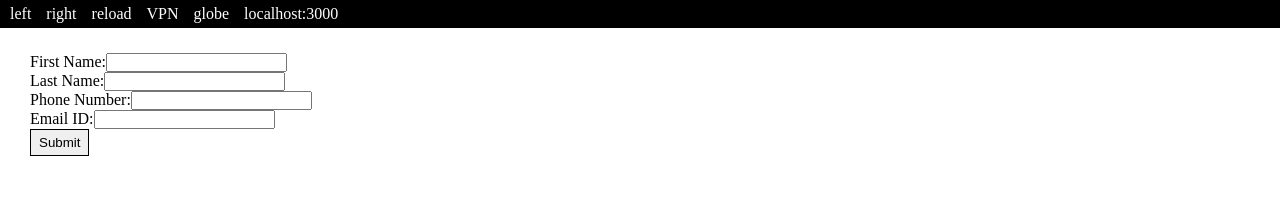
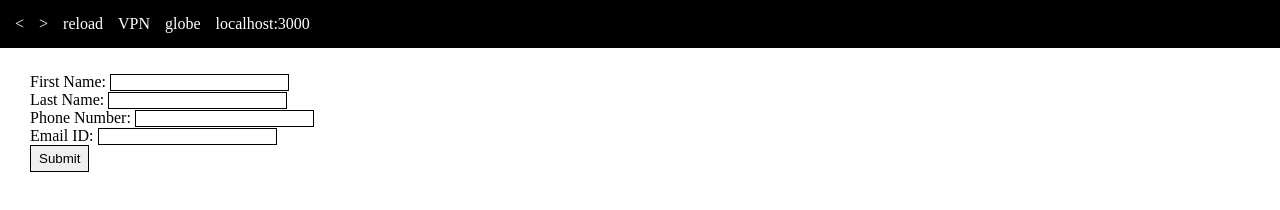
Before and after one commit to acciojob/form-login-2-Rohan7ben, a website: page main.html in a window 1280 px wide. Drawn offline with Linux system fonts and the light colour scheme.

Commit message:
created a submission

```diff
--- a/main.html
+++ b/main.html
@@ -10,8 +10,8 @@
 	<!-- the entire body must be written by student -->
 	<nav>
 	<div class="nav-bar">
-	<div>left</div>
-		<div>right</div>
+	<div><</div>
+		<div>></div>
 		<div>reload</div>
 		<div>VPN</div>
 		<div>globe</div>
@@ -22,11 +22,11 @@
 </nav>
 <div class="box">
 
- <P>First Name:<input type="text" id="fn" ></P>
+ <P>First Name: <input type="text" id="fn" ></P>
 
-	<P>Last Name:<input type="text" id="ln"></P>
-	<P>Phone Number:<input type ="number" id="ph"></P>
-	<P>Email ID:<input type="email" id="em"></P>
+	<P>Last Name: <input type="text" id="ln"></P>
+	<P>Phone Number: <input type ="number" id="ph"></P>
+	<P>Email ID: <input type="email" id="em"></P>
 
 	<input type ="button"  value="Submit" id="btn" onclick=" myClick() ">
 	</div>
--- a/styles.css
+++ b/styles.css
@@ -7,10 +7,16 @@
 	border-radius: 0%;
 
 	padding:  5px 8px ;
-	border:1px solid black;
+	border:px solid black;
 
 
 
+
+}
+input{
+
+	border-radius:0;
+	border: 1px solid black
 
 }
 .nav-bar{
@@ -18,11 +24,12 @@
 	justify-content :left;
 	align-items : center;
 
-	padding: 5px 10px;
+	padding:  15px;
 	align-content: center;
 	color:white;
 	gap:15px;
 	background-color: black
+
 }
 .box{
 	padding-top:25px;
```
